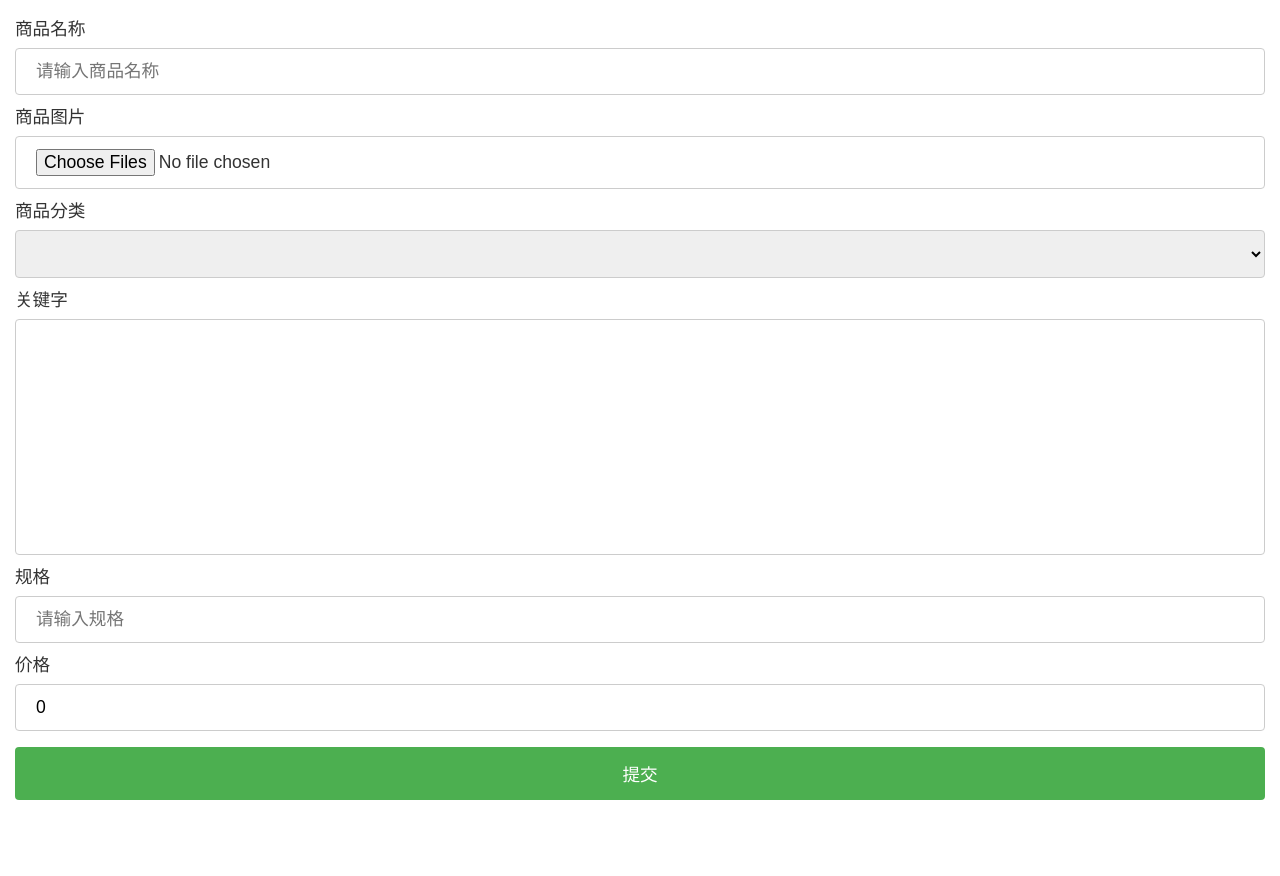
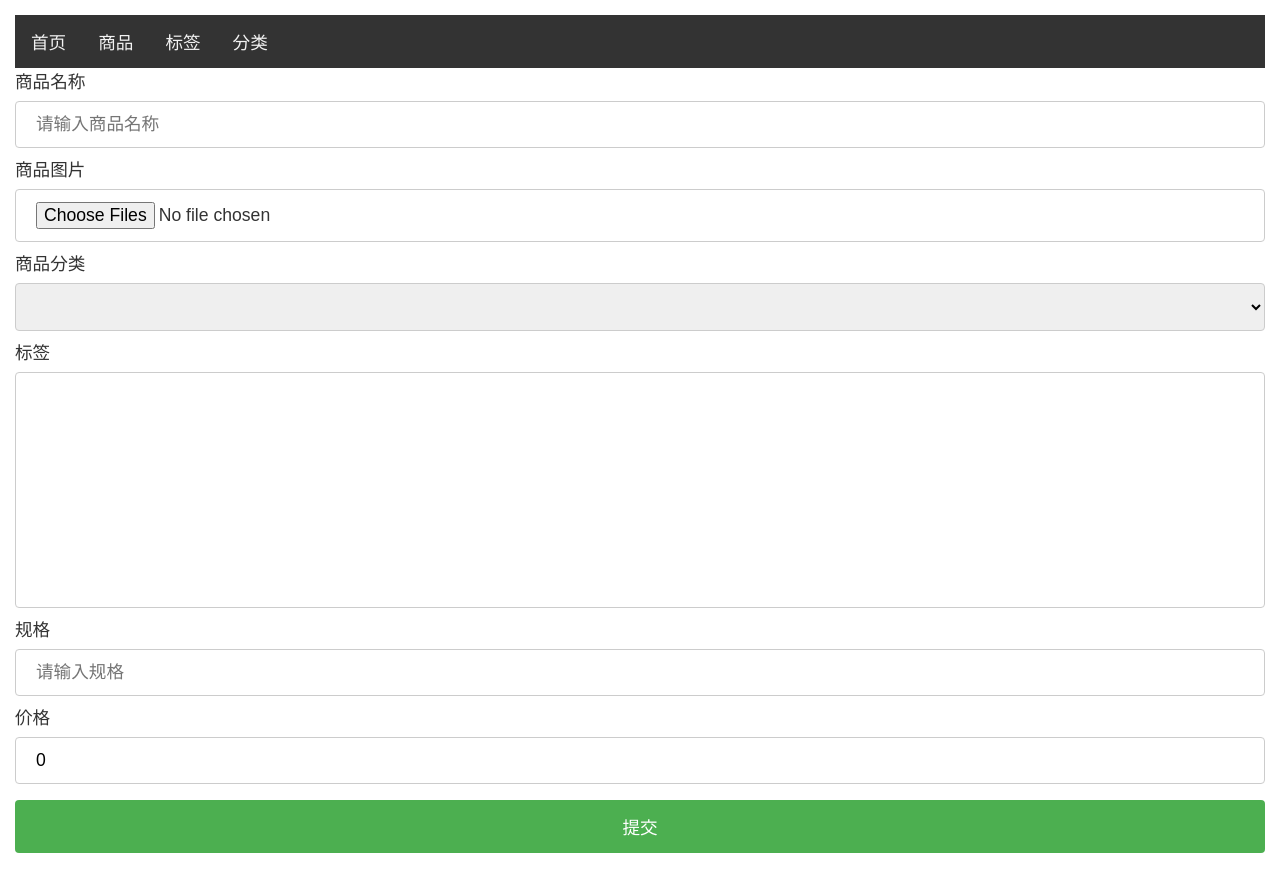
Before and after one commit to jdzcn/store, a PHP site: page /admin/index.php in a window 1280 px wide. Before the commit the page ends 800 px from the top, so only its background shows below. Run offline with PHP 8.4, Linux system fonts and the light colour scheme; data that the repository does not hold is empty.

Commit message:
tag finish

```diff
--- /dev/null
+++ b/admin/footer.php
@@ -0,0 +1,5 @@
+<?php
+	mysqli_close($conn);
+?>
+</body>
+</html>
--- /dev/null
+++ b/admin/header.php
@@ -0,0 +1,25 @@
+<?php
+  include("../conn.php");
+?>
+
+<!DOCTYPE html>
+<html lang="en">
+<head>
+  <meta charset="UTF-8">
+  <meta name="viewport" content="width=device-width, initial-scale=1.0">
+  <link rel="stylesheet" type="text/css" href="../css/default.css">
+  <link rel="stylesheet" type="text/css" href="../css/lightform.css">
+  <link rel="stylesheet" type="text/css" href="../css/nav.css">
+  <title>后台管理</title>
+
+</head>
+<body>
+<header>
+	<nav>
+		<a href='../index.php'>首页</a>
+    <a href='index.php'>商品</a>
+		<a href="tag.php">标签</a>
+		<a href="category.php">分类</a>
+	</nav>
+
+</header>
--- a/admin/index.php
+++ b/admin/index.php
@@ -1,21 +1,7 @@
 <?php
-  include("../conn.php");
+    include("header.php");
 ?>
 
-<!DOCTYPE html>
-<html lang="en">
-<head>
-  <meta charset="UTF-8">
-  <meta name="viewport" content="width=device-width, initial-scale=1.0">
-  <link rel="stylesheet" type="text/css" href="../css/default.css">
-  <link rel="stylesheet" type="text/css" href="../css/lightform.css">
-  <title>添加商品</title>
-
-</head>
-<body>
-
-</body>
-</html>
 
     <form action="add.php" method="post" enctype="multipart/form-data">
 
@@ -40,7 +26,7 @@
 ?>
     </select>
 
-    <label for="tags">关键字</label>
+    <label for="tags">标签</label>
     <select id="tags" name="tags[]" size=10 multiple>
 <?php
   $sql = "SELECT * FROM tag";
@@ -107,5 +93,6 @@ document.getElementById('images').addEventListener('change', handleFileSelect, f
   </script>
 
   <?php
-    mysqli_close($conn);
+
+    include('footer.php');
   ?>
--- a/css/default.css
+++ b/css/default.css
@@ -44,6 +44,7 @@ body {
     }
     article .row {
       flex: 1;
+      margin: 20px;
     }
     aside {
       flex: 0 0 15em;
--- a/css/lightform.css
+++ b/css/lightform.css
@@ -1,5 +1,5 @@
 
-input[type=text], input[type=number],input[type=file],select {
+input[type=text], textarea,input[type=number],input[type=file],select {
   width: 100%;
   padding: 12px 20px;
   margin: 8px 0;
--- /dev/null
+++ b/css/nav.css
@@ -0,0 +1,29 @@
+/* 导航条 */
+nav {
+  overflow: hidden;
+  background-color: #333;
+}
+
+/* 导航条链接 */
+nav a {
+  float: left;
+  display: block;
+  color: #f2f2f2;
+  text-align: center;
+  padding: 14px 16px;
+  text-decoration: none;
+}
+
+/* 链接颜色修改 */
+nav a:hover {
+  background-color: #ddd;
+  color: black;
+}
+
+/* 响应式布局 -屏幕尺寸小于 400px 时，导航等布局改为上下布局 */
+/*@media screen and (max-width: 400px) {
+  nav a {
+    float: none;
+    width: 100%;
+  }
+}*/
--- a/footer.php
+++ b/footer.php
@@ -1,3 +1,6 @@
+<?php
+	mysqli_close($conn);
+?>
 </article></main>
 <footer>
 <hr>
```
Also changed, not shown: admin/addtag.php (added, +23 -0 lines), admin/getag.php (added, +14 -0 lines), admin/tag.php (added, +66 -0 lines), view.php (+10 -4 lines).
